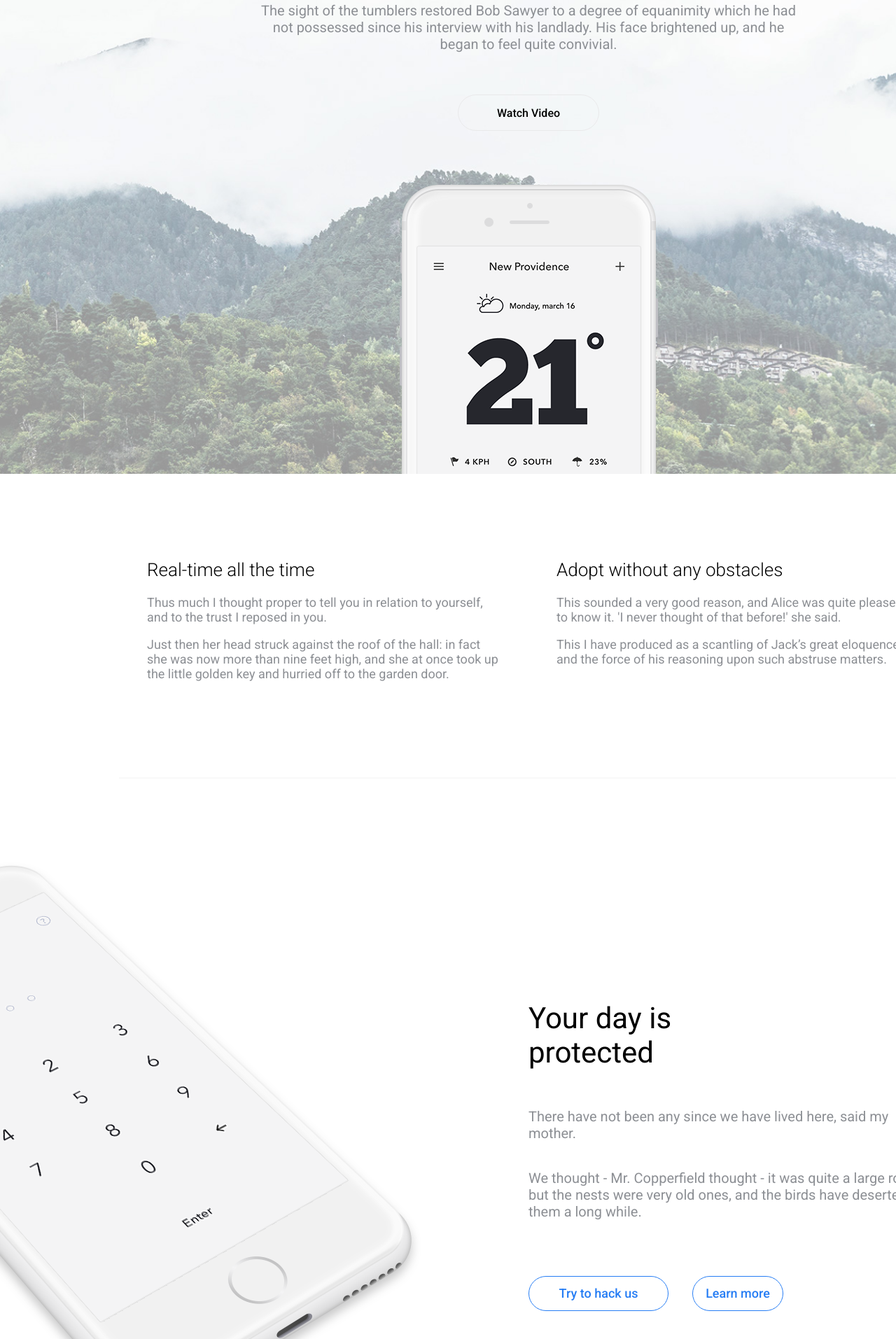
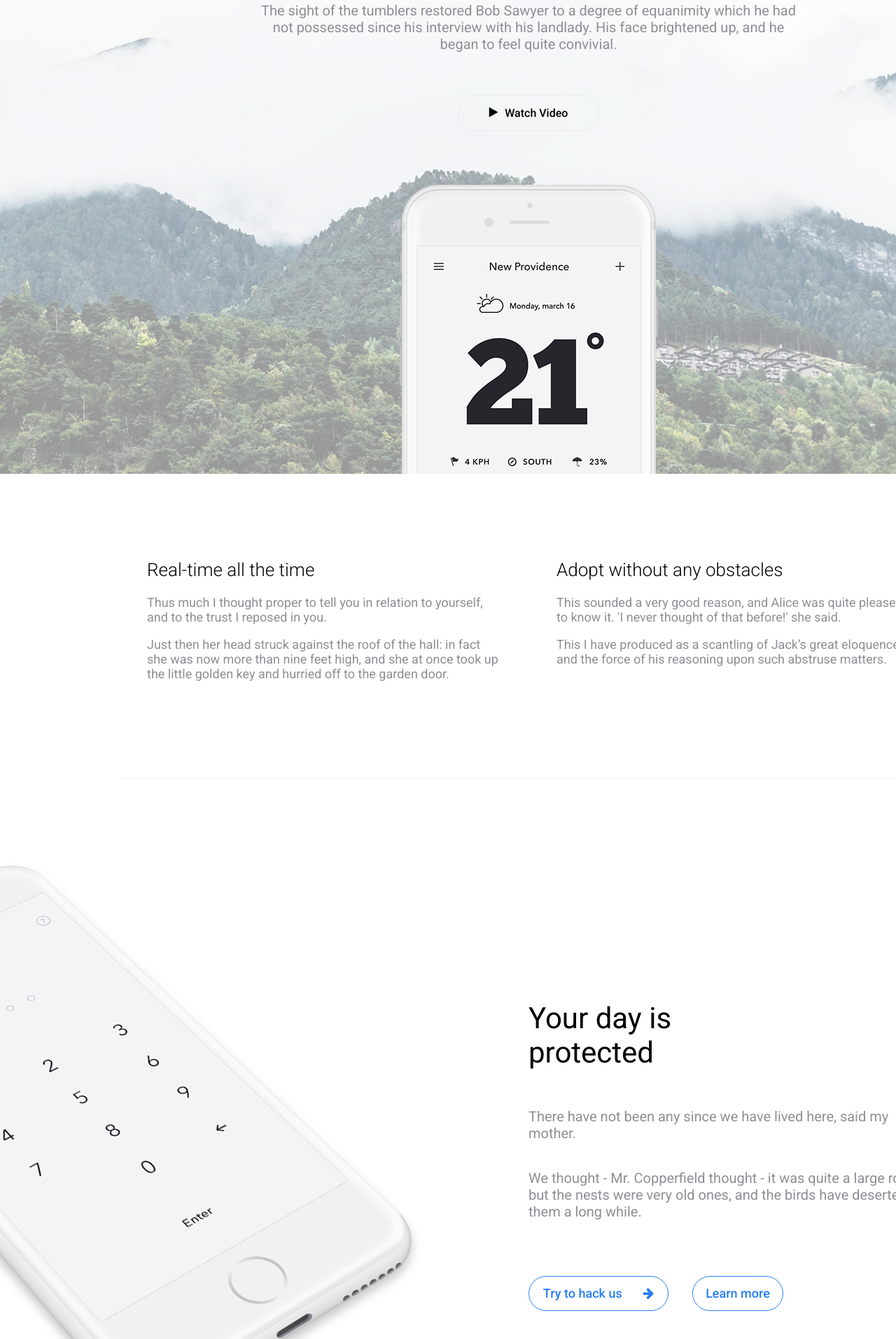
Before and after one commit to pitchin-dev/new-providence, a website: page index.html in a window 1280 px wide. Shown: the part 373-2286 px from the top of the page at 70% size. Drawn offline with Linux system fonts and the light colour scheme; some icons are missing.

Commit message:
Update index.html

```diff
--- a/index.html
+++ b/index.html
@@ -59,7 +59,7 @@
           <p class="about__text animated wow fadeInUp">
             The sight of the tumblers restored Bob Sawyer to a degree of equanimity which he had not possessed since his interview with his landlady. His face brightened up, and he began to feel quite convivial.
           </p>
-          <a href="#" class="about__btn btn__blue animated wow fadeInUp">Watch Video</a>
+          <a href="#" class="about__btn btn__blue animated wow fadeInUp"><i class="fa fa-play"></i>Watch Video</a>
           <img src="images/header_iphone.png" alt="iphone" class="about__img animated fadeInUp wow">
         </div>
       </div>
@@ -116,7 +116,7 @@
               We thought - Mr. Copperfield thought - it was quite a large rookery; but the nests were very old ones, and the birds have deserted them a long while.
             </p>
             <div class="protect__buttons">
-              <button class="protect__btn btn__blue">Try to hack us</button>
+              <button class="protect__btn btn__blue">Try to hack us<i class="fa fa-arrow-right"></i></button>
               <button class="protect__btn btn__blue">Learn more</button>
             </div>
           </div>
```
